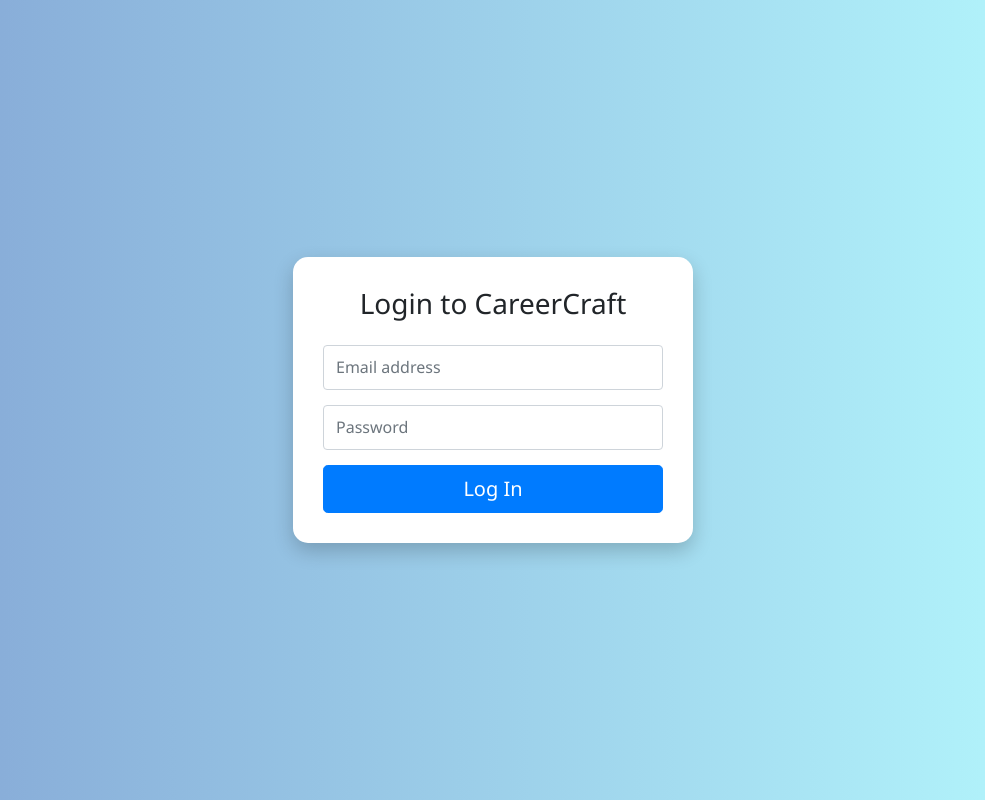
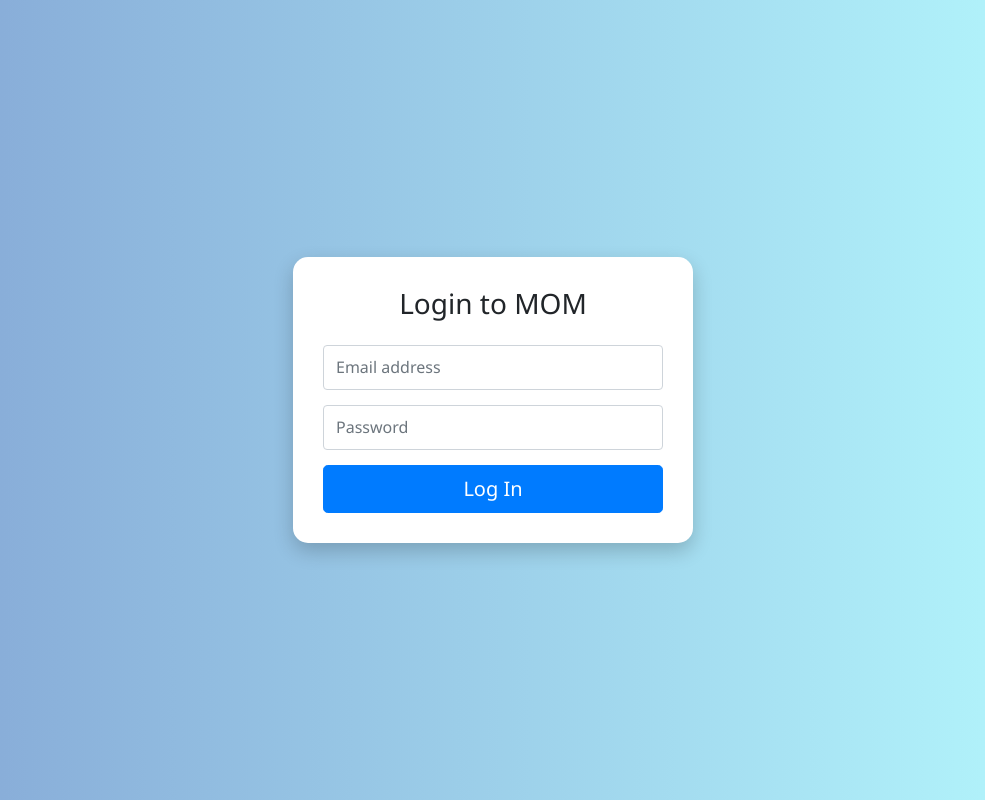
Before and after one commit to Mutyalu1-chintakayala/meetings, a website: page public/login.html in a window 1280 px wide. Shown: the whole page, without its empty margins (147-1132 px from the left). Drawn offline with nearby package versions, Linux system fonts and the light colour scheme.

Commit message:
login.html

```diff
--- a/public/login.html
+++ b/public/login.html
@@ -41,7 +41,7 @@
 <body>
 
   <form class="form-signin" action="/login" method="POST">
-    <h3 class="text-center mb-4">Login to CareerCraft</h3>
+    <h3 class="text-center mb-4">Login to MOM</h3>
     <input type="email" name="email" class="form-control" placeholder="Email address" required>
     <input type="password" name="password" class="form-control" placeholder="Password" required>
     <button id="loginBtn" class="btn btn-lg btn-primary btn-block" type="submit">Log In</button>
```
